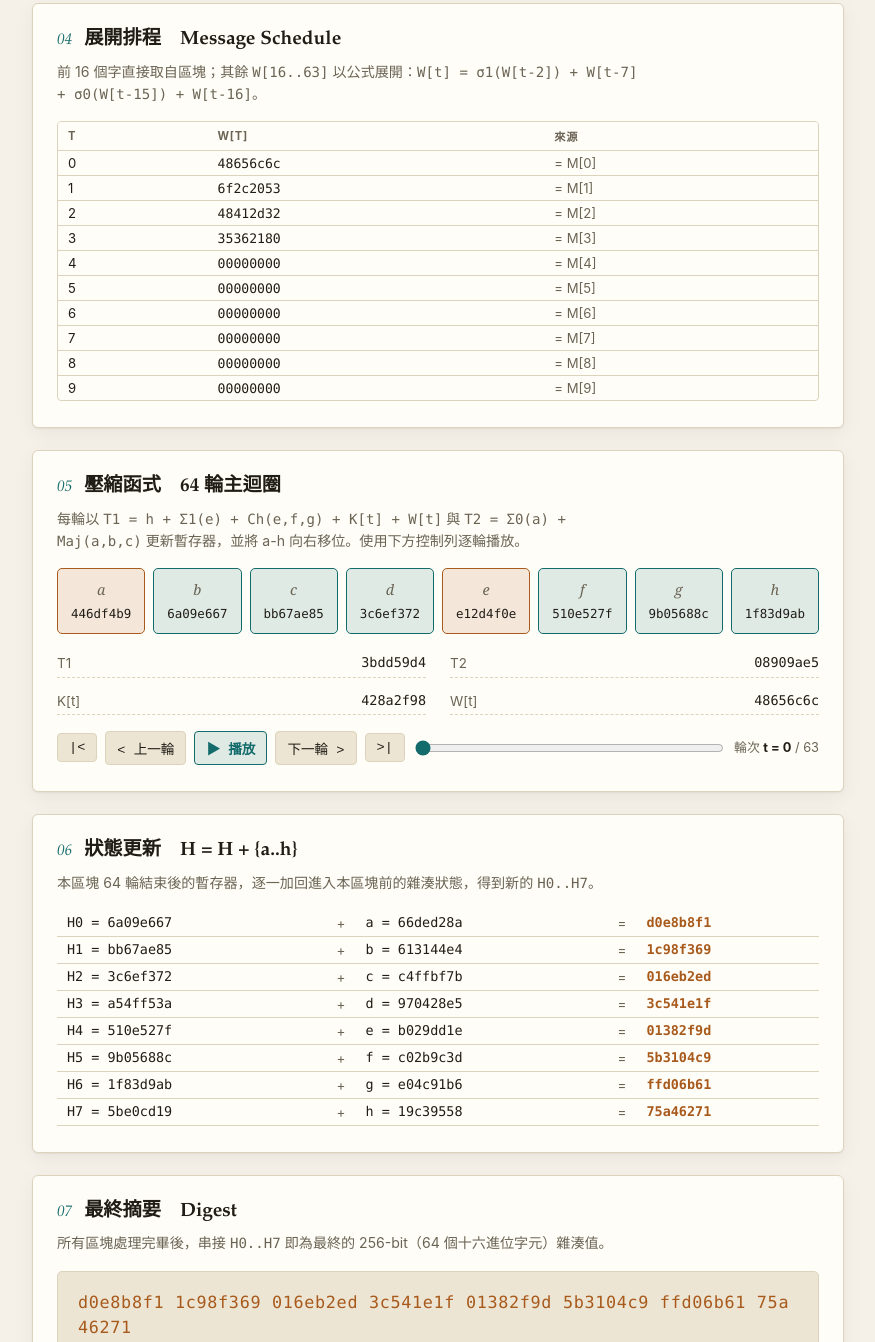
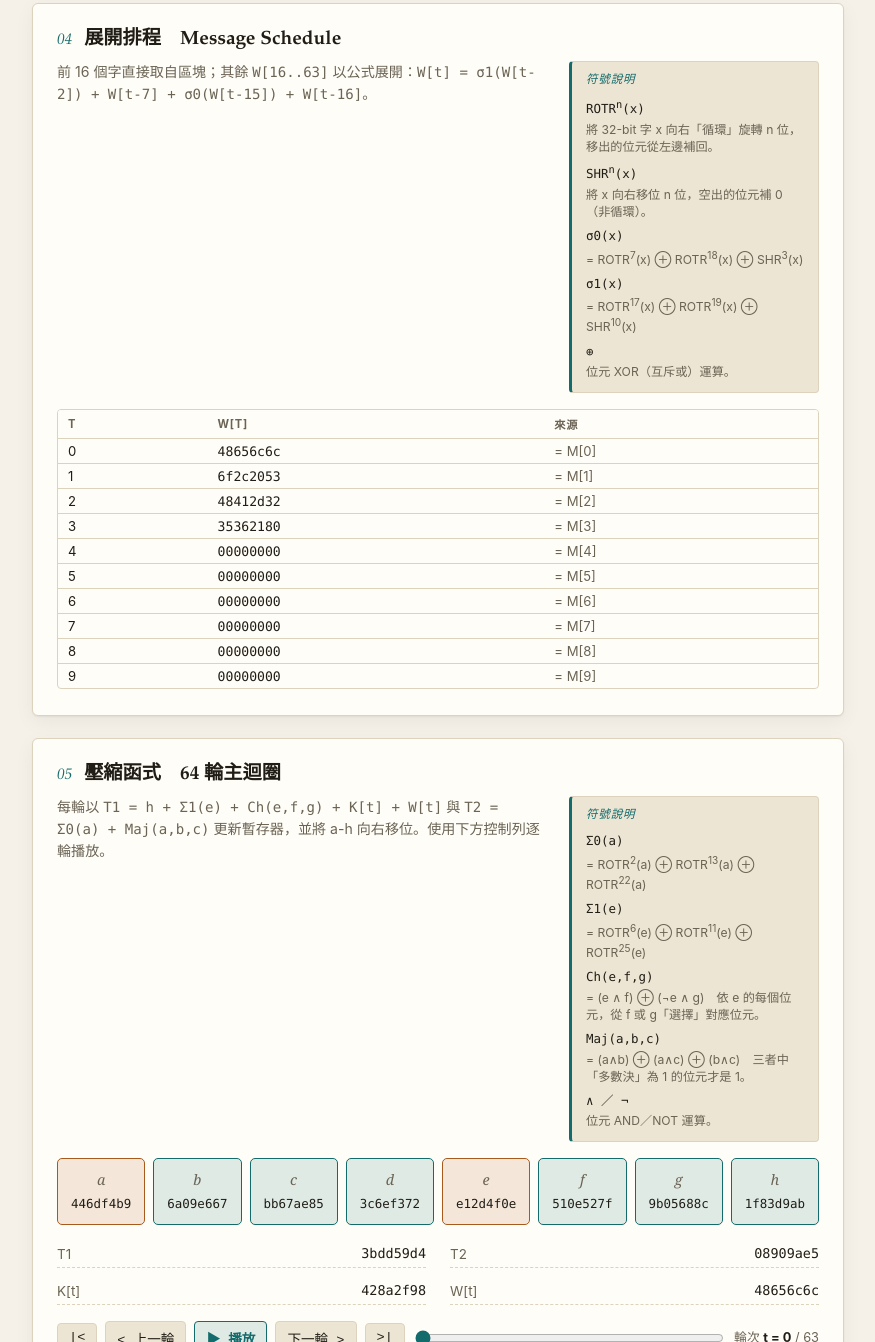
Before and after one commit to huangcy0429/huangcy0429.github.io, a plain HTML site: page index.html in a window 1280 px wide. Shown: the part 1329-2671 px from the top of the page, without its empty margins (202-1077 px from the left). Drawn offline with Linux system fonts and the light colour scheme.

Commit message:
Update index.html

```diff
--- a/index.html
+++ b/index.html
@@ -162,6 +162,45 @@
     font-size: 0.88rem;
     margin: 0 0 16px;
     max-width: 66ch;
+  }
+  .formula-row {
+    display: flex;
+    gap: 28px;
+    align-items: flex-start;
+    flex-wrap: wrap;
+    margin-bottom: 16px;
+  }
+  .formula-row .stage-sub { margin-bottom: 0; flex: 1 1 320px; }
+  .symbol-note {
+    flex: 0 0 250px;
+    background: var(--surface-2);
+    border: 1px solid var(--rule);
+    border-left: 3px solid var(--signal);
+    border-radius: 4px;
+    padding: 10px 14px 12px;
+  }
+  .symbol-note .title {
+    font-family: "Iowan Old Style", "Palatino Linotype", Georgia, serif;
+    font-style: italic;
+    color: var(--signal);
+    font-size: 0.72rem;
+    text-transform: uppercase;
+    letter-spacing: 0.07em;
+    margin: 0 0 8px;
+  }
+  .symbol-note dl { margin: 0; }
+  .symbol-note dt {
+    font-family: ui-monospace, "Cascadia Code", "SF Mono", "Roboto Mono", Consolas, monospace;
+    font-size: 0.78rem;
+    color: var(--ink);
+    margin-top: 7px;
+  }
+  .symbol-note dt:first-child { margin-top: 0; }
+  .symbol-note dd {
+    margin: 2px 0 0;
+    font-size: 0.76rem;
+    color: var(--ink-dim);
+    line-height: 1.4;
   }
   .scrollx { overflow-x: auto; }
 
@@ -361,7 +400,24 @@
 
   <section class="panel stage">
     <div class="stage-head"><span class="stage-num">04</span><h2 class="stage-title">展開排程　Message Schedule</h2></div>
-    <p class="stage-sub">前 16 個字直接取自區塊；其餘 <span class="mono">W[16..63]</span> 以公式展開：<span class="mono">W[t] = σ1(W[t-2]) + W[t-7] + σ0(W[t-15]) + W[t-16]</span>。</p>
+    <div class="formula-row">
+      <p class="stage-sub">前 16 個字直接取自區塊；其餘 <span class="mono">W[16..63]</span> 以公式展開：<span class="mono">W[t] = σ1(W[t-2]) + W[t-7] + σ0(W[t-15]) + W[t-16]</span>。</p>
+      <aside class="symbol-note">
+        <p class="title">符號說明</p>
+        <dl>
+          <dt>ROTR<sup>n</sup>(x)</dt>
+          <dd>將 32-bit 字 x 向右「循環」旋轉 n 位，移出的位元從左邊補回。</dd>
+          <dt>SHR<sup>n</sup>(x)</dt>
+          <dd>將 x 向右移位 n 位，空出的位元補 0（非循環）。</dd>
+          <dt>σ0(x)</dt>
+          <dd>= ROTR<sup>7</sup>(x) ⊕ ROTR<sup>18</sup>(x) ⊕ SHR<sup>3</sup>(x)</dd>
+          <dt>σ1(x)</dt>
+          <dd>= ROTR<sup>17</sup>(x) ⊕ ROTR<sup>19</sup>(x) ⊕ SHR<sup>10</sup>(x)</dd>
+          <dt>⊕</dt>
+          <dd>位元 XOR（互斥或）運算。</dd>
+        </dl>
+      </aside>
+    </div>
     <div class="scrollx">
       <div class="sched-wrap">
         <table class="sched">
@@ -374,7 +430,24 @@
 
   <section class="panel stage">
     <div class="stage-head"><span class="stage-num">05</span><h2 class="stage-title">壓縮函式　64 輪主迴圈</h2></div>
-    <p class="stage-sub">每輪以 <span class="mono">T1 = h + Σ1(e) + Ch(e,f,g) + K[t] + W[t]</span> 與 <span class="mono">T2 = Σ0(a) + Maj(a,b,c)</span> 更新暫存器，並將 a-h 向右移位。使用下方控制列逐輪播放。</p>
+    <div class="formula-row">
+      <p class="stage-sub">每輪以 <span class="mono">T1 = h + Σ1(e) + Ch(e,f,g) + K[t] + W[t]</span> 與 <span class="mono">T2 = Σ0(a) + Maj(a,b,c)</span> 更新暫存器，並將 a-h 向右移位。使用下方控制列逐輪播放。</p>
+      <aside class="symbol-note">
+        <p class="title">符號說明</p>
+        <dl>
+          <dt>Σ0(a)</dt>
+          <dd>= ROTR<sup>2</sup>(a) ⊕ ROTR<sup>13</sup>(a) ⊕ ROTR<sup>22</sup>(a)</dd>
+          <dt>Σ1(e)</dt>
+          <dd>= ROTR<sup>6</sup>(e) ⊕ ROTR<sup>11</sup>(e) ⊕ ROTR<sup>25</sup>(e)</dd>
+          <dt>Ch(e,f,g)</dt>
+          <dd>= (e ∧ f) ⊕ (¬e ∧ g)　依 e 的每個位元，從 f 或 g「選擇」對應位元。</dd>
+          <dt>Maj(a,b,c)</dt>
+          <dd>= (a∧b) ⊕ (a∧c) ⊕ (b∧c)　三者中「多數決」為 1 的位元才是 1。</dd>
+          <dt>∧ ／ ¬</dt>
+          <dd>位元 AND／NOT 運算。</dd>
+        </dl>
+      </aside>
+    </div>
     <div class="scrollx">
       <div class="registers" id="regGrid"></div>
     </div>
```
